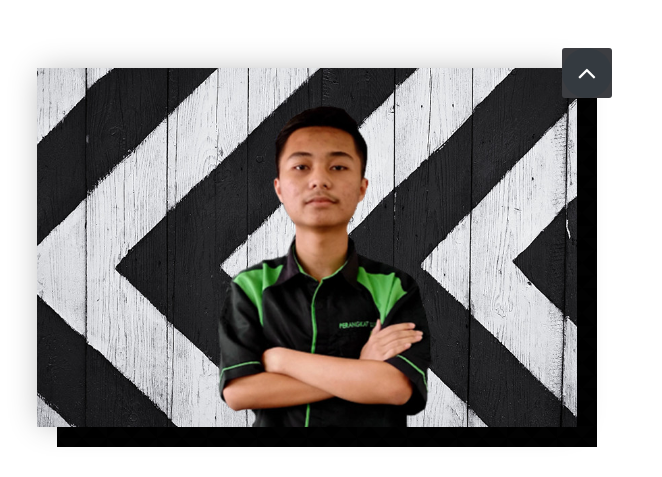
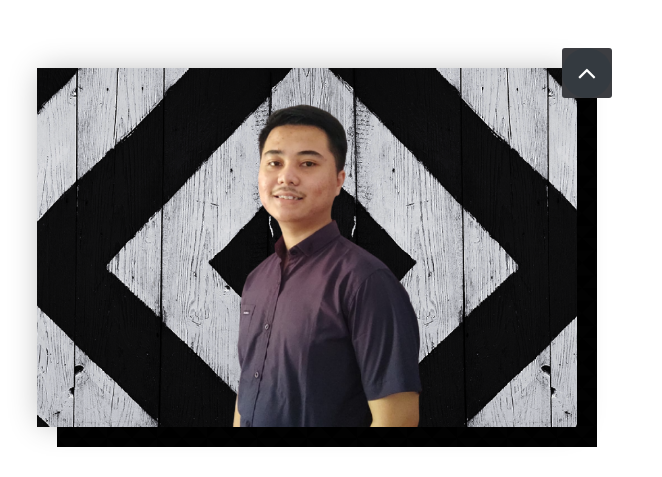
Before and after one commit to ariyadiaip/ariyadiaip.github.io, a plain HTML site: page index.html in a window 1280 px wide. Shown: the part 802-1279 px from the top of the page, 618-1280 px from the left. Drawn offline with Linux system fonts and the light colour scheme.

Commit message:
Update photo

```diff
--- a/index.html
+++ b/index.html
@@ -94,7 +94,7 @@
 
                 <div class="col-md-6">
                     <div class="right-box-pro wow fadeIn">
-                        <img src="assets/images/photo.jpg" alt="" class="img-fluid img-rounded">
+                        <img src="assets/images/photo.png" alt="" class="img-fluid img-rounded">
                     </div>
                 </div>
             </div>
```
